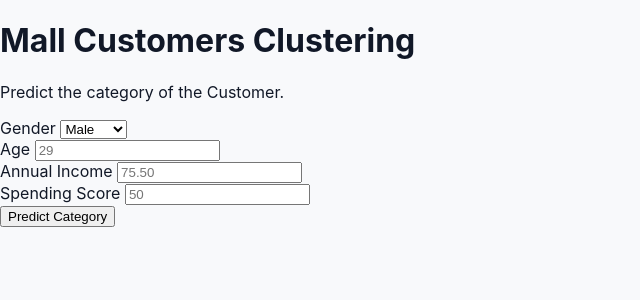
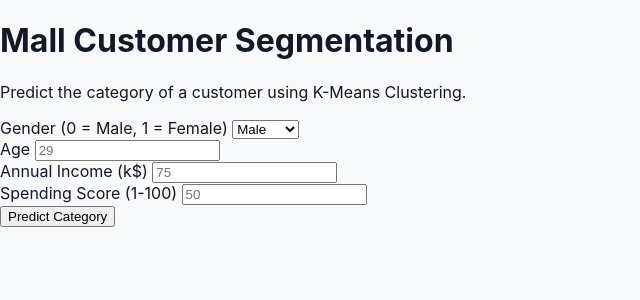
Before and after one commit to hanochs57-data-science/cluster-the-customers-fastapi-aws, a FastAPI app: page / in a window 1280 px wide. Shown: the top 300 px of the page, without its empty margins (0-640 px from the left). Run offline with FastAPI, Linux system fonts and the light colour scheme; parts of the project's set-up code (start-up, migrations or seed data) failed here and were passed over.

Commit message:
Update index.html

```diff
--- a/templates/index.html
+++ b/templates/index.html
@@ -2,15 +2,11 @@
 <html lang="en">
 
 <head>
-
     <meta charset="UTF-8">
-
     <meta name="viewport" content="width=device-width, initial-scale=1.0">
-
     <title>Mall Customer Segmentation</title>
 
     <link rel="stylesheet" href="/static/style.css">
-
 </head>
 
 <body>
@@ -18,73 +14,56 @@
 <div class="container">
 
     <div class="header">
-
-        <h1>Mall Customers Clustering</h1>
-
-        <p>
-            Predict the category of the Customer.
-        </p>
-
+        <h1>Mall Customer Segmentation</h1>
+        <p>Predict the category of a customer using K-Means Clustering.</p>
     </div>
 
     <form action="/predict" method="post">
 
         <div class="grid">
 
-
             <div class="input-group">
-
-                <label>Gender</label>
-
-                <select name="Gender (0=Male, 1=Female)">
-
+                <label>Gender (0 = Male, 1 = Female)</label>
+                <select name="Gender" required>
                     <option value="0">Male</option>
-
                     <option value="1">Female</option>
-
                 </select>
-
             </div>
 
             <div class="input-group">
-
                 <label>Age</label>
-
                 <input
                     type="number"
                     name="Age"
                     step="1"
-                    placeholder="29">
-
+                    placeholder="29"
+                    required>
             </div>
 
             <div class="input-group">
-
-                <label>Annual Income</label>
-
+                <label>Annual Income (k$)</label>
                 <input
                     type="number"
                     name="AnnualIncome"
                     step="0.1"
-                    placeholder="75.50">
-
+                    placeholder="75"
+                    required>
             </div>
 
             <div class="input-group">
-
-                <label>Spending Score</label>
-
+                <label>Spending Score (1-100)</label>
                 <input
                     type="number"
                     name="SpendingScore"
-                    placeholder="50">
-
+                    step="1"
+                    placeholder="50"
+                    required>
             </div>
 
+        </div>
+
         <button type="submit">
-
             Predict Category
-
         </button>
 
     </form>
@@ -92,11 +71,8 @@
     {% if prediction %}
 
     <div class="result">
-
         <h3>Prediction</h3>
-
         <h2>{{ prediction }}</h2>
-
     </div>
 
     {% endif %}
@@ -104,5 +80,4 @@
 </div>
 
 </body>
-
 </html>
```
